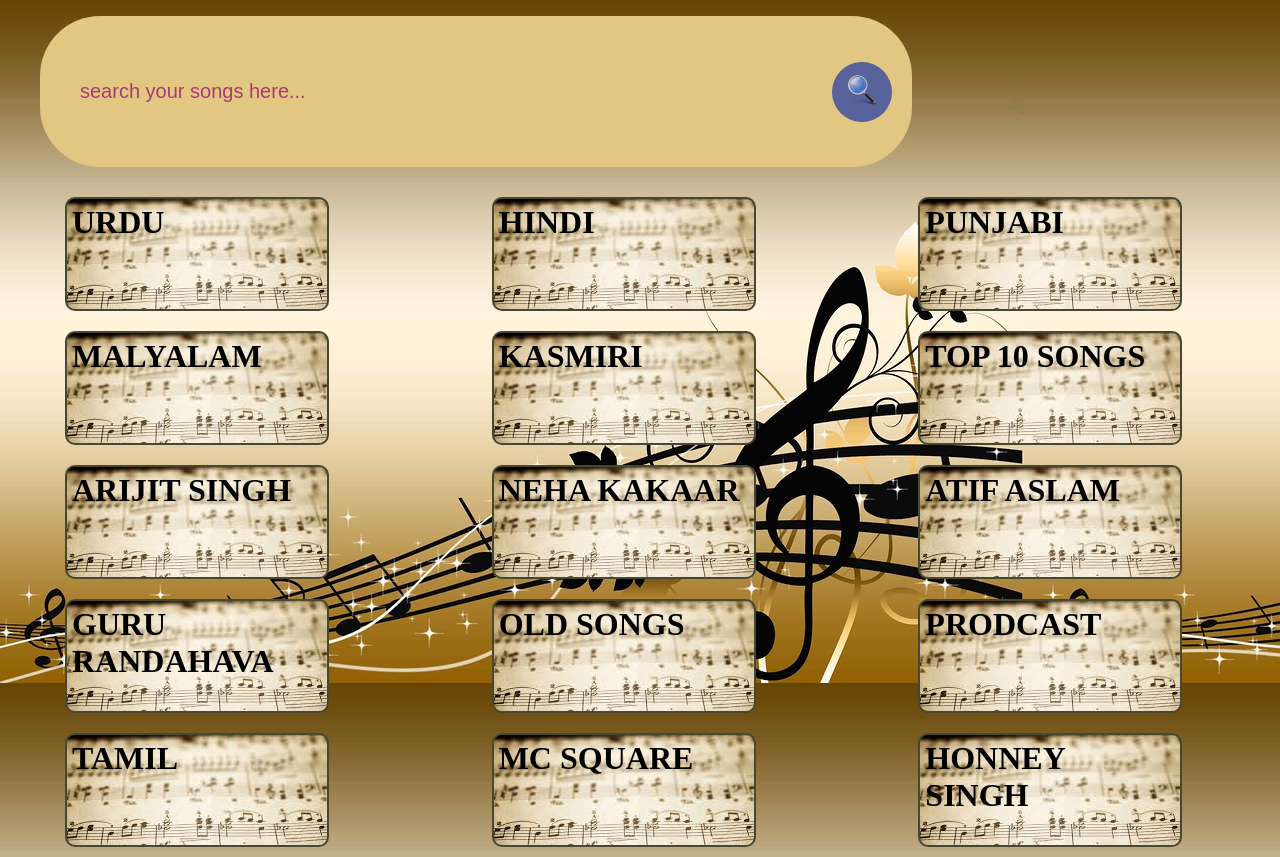
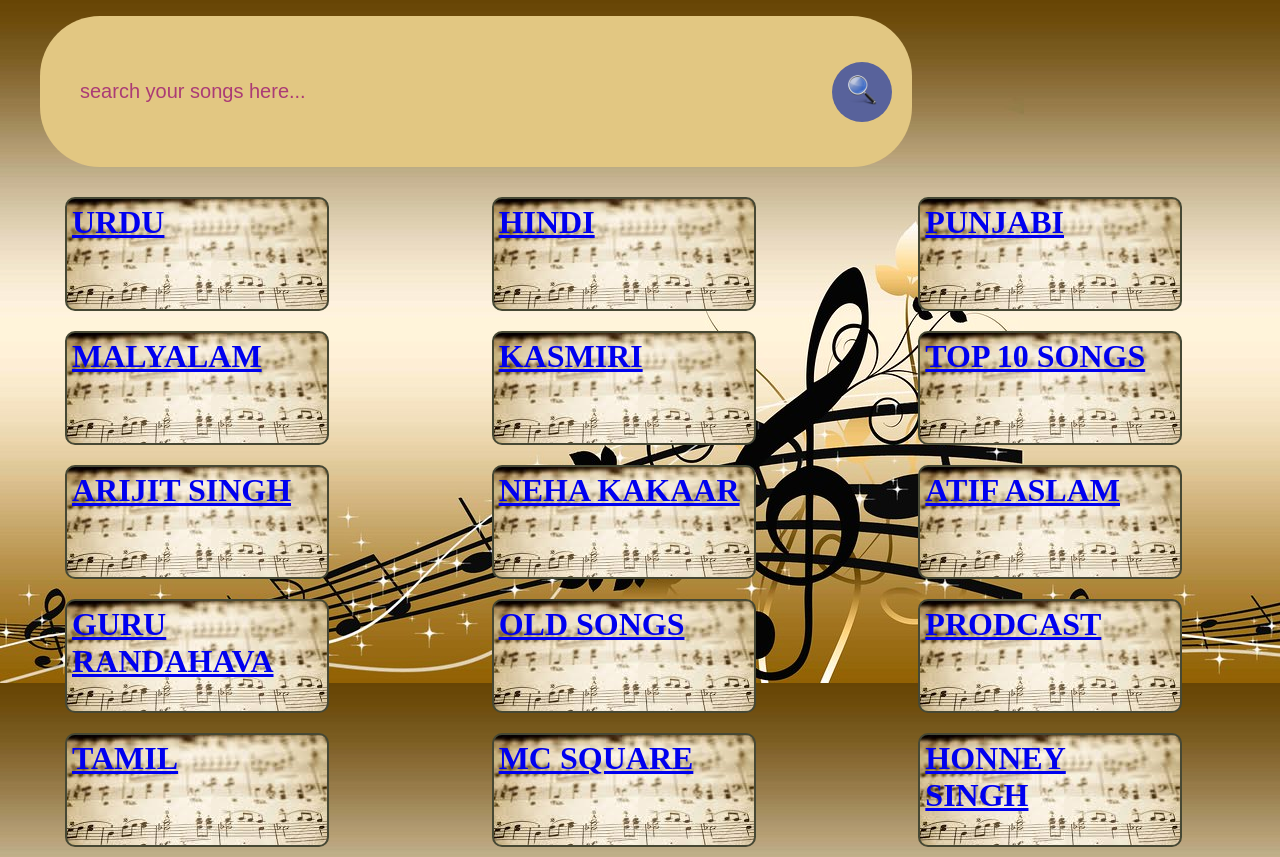
Before and after one commit to anshulkumar15/Mini-Project, a plain HTML site: page PLAYLIST.html in a window 1280 px wide. Drawn offline with Linux system fonts and the light colour scheme.

Commit message:
Update PLAYLIST.html

```diff
--- a/PLAYLIST.html
+++ b/PLAYLIST.html
@@ -86,23 +86,22 @@
     <button type="submit"><img src="seach.png"></button>
   </form>
     <div class="playlist">
-   <div class="song"><h1>URDU</h1></div>
+  <div class="song"><a href="https://open.spotify.com/"><h1>URDU</h1></a></div>
 
-   <div class="song"><h1>HINDI</h1></div>
-   <div class="song"><h1>PUNJABI</h1></div>
-   <div class="song"><h1>MALYALAM</h1></div>
-   <div class="song"><h1>KASMIRI</h1></div>
-   <div class="song"><h1>TOP 10 SONGS</h1></div>
-   <div class="song"><h1>ARIJIT SINGH</h1></div>
-   <div class="song"><h1>NEHA KAKAAR</h1></div>
-   <div class="song"><H1>ATIF ASLAM</H1></div>
-   <div class="song"><H1>GURU RANDAHAVA</H1></div>
-   <div class="song"><h1>OLD SONGS</h1></div>
-   <div class="song"><H1>PRODCAST</H1></div>
-   <div class="song"><H1>TAMIL</H1></div>
-   <div class="song"><H1>MC SQUARE</H1></div>
-   <div class="song"><H1>HONNEY SINGH</H1></div>
-
+   <div class="song"><a href="https://open.spotify.com/"><h1>HINDI</h1></a></div>
+   <div class="song"><a href="https://open.spotify.com/"><h1>PUNJABI</h1></a></div>
+   <div class="song"><a href="https://open.spotify.com/"><h1>MALYALAM</h1></a></div>
+   <div class="song"><a href="https://open.spotify.com/"><h1>KASMIRI</h1></a></div>
+   <div class="song"><a href="https://open.spotify.com/"><h1>TOP 10 SONGS</h1></a></div>
+   <div class="song"><a href="https://open.spotify.com/"><h1>ARIJIT SINGH</h1></a></div>
+   <div class="song"><a href="https://open.spotify.com/"><h1>NEHA KAKAAR</h1></a></div>
+   <div class="song"><a href="https://open.spotify.com/"><H1>ATIF ASLAM</H1></a></div>
+   <div class="song"><a href="https://open.spotify.com/"><H1>GURU RANDAHAVA</H1></a></div>
+   <div class="song"><a href="https://open.spotify.com/"><h1>OLD SONGS</h1></a></div>
+   <div class="song"><a href="https://open.spotify.com/"><H1>PRODCAST</H1></a></div>
+   <div class="song"><a href="https://open.spotify.com/"><H1>TAMIL</H1></a></div>
+   <div class="song"><a href="https://open.spotify.com/"><H1>MC SQUARE</H1></a></div>
+   <div class="song"><a href="https://open.spotify.com/"><H1>HONNEY SINGH</H1></a></div>
 
     </div>
 
```
